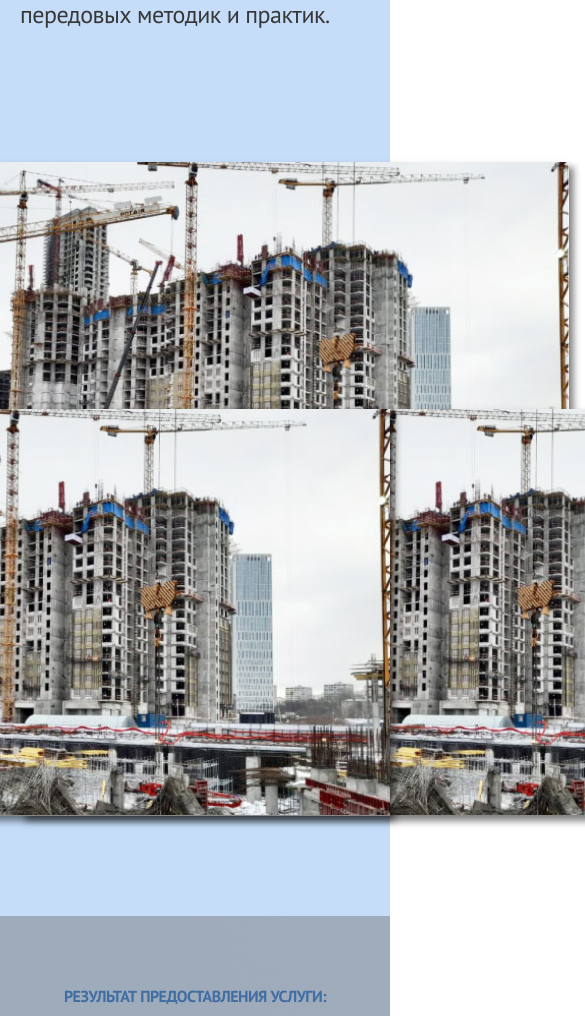
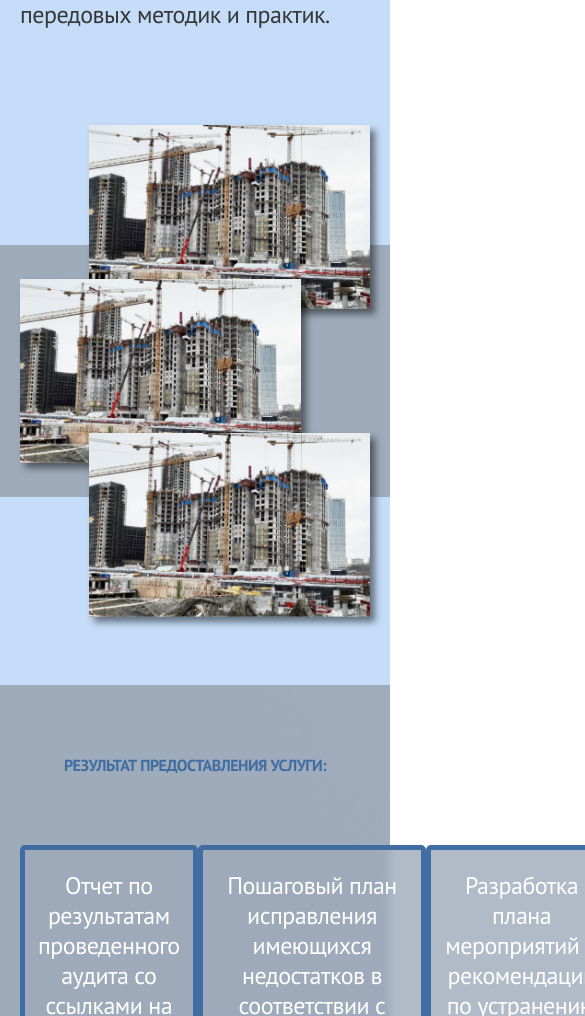
Before and after one commit to Hillel1408/forensic-scientist, a website: page #src/audit.html in a window 390 px wide. Shown: the part 1160-2176 px from the top of the page, 585 px wide, since content can reach past the window. Drawn offline with nearby package versions, Linux system fonts and the light colour scheme; files that its build step writes are made by us from their sources; files whose address does not match are found by name.

Commit message:
Судмедэксперт

```diff
--- a/#src/scss/sections/audit.scss
+++ b/#src/scss/sections/audit.scss
@@ -17,6 +17,9 @@
     & > div {
       position: relative;
       height: 483px;
+      @media (max-width: 480px) {
+        height: 252px;
+      }
     }
   }
   &-block-3 {
@@ -66,17 +69,55 @@
     height: 407px;
     box-shadow: 5px 5px 7px 0px rgba(0, 0, 0, 0.5);
     position: absolute;
+    @media (max-width: 1536px) {
+      height: 300px;
+    }
+    @media (max-width: 480px) {
+      height: 184px;
+      width: 281px !important;
+    }
     &-1 {
       left: 50%;
       top: -83px;
       transform: translateX(-50%);
+      z-index: 1;
+      @media (max-width: 1536px) {
+        top: 50%;
+        transform: translateX(-50%) translateY(-50%);
+      }
+      @media (max-width: 1024px) {
+        width: calc(100% - 40px);
+      }
+      @media (max-width: 480px) {
+        left: 20px;
+        transform: translateY(-50%);
+      }
     }
     &-2 {
-      bottom: -88px;
+      bottom: -120px;
+      z-index: 2;
+      @media (max-width: 1536px) {
+        right: 20px;
+      }
+      @media (max-width: 1024px) {
+        width: calc(100% - 40px);
+      }
     }
     &-3 {
       bottom: -88px;
-      right: 0;
+      right: 20px;
+      z-index: 0;
+      @media (max-width: 1536px) {
+        left: 20px;
+        top: -120px;
+      }
+      @media (max-width: 1024px) {
+        width: calc(100% - 40px);
+      }
+      @media (max-width: 480px) {
+        right: 20px;
+        left: auto;
+      }
     }
     img {
       width: 100%;
--- a/#src/scss/sections/expertise.scss
+++ b/#src/scss/sections/expertise.scss
@@ -2,9 +2,15 @@
   &-block-1 {
     background-color: #c5ddf9;
     padding: 80px 0 163px 0;
+    @media (max-width: 480px) {
+      padding: 30px 0 160px 0;
+    }
     h2 {
       color: #406da2;
       margin-bottom: 40px;
+      @media (max-width: 480px) {
+        margin-bottom: 20px;
+      }
     }
     p {
       color: #373737;
@@ -13,16 +19,27 @@
       &:not(:last-child) {
         margin-bottom: 20px;
       }
+      @media (max-width: 480px) {
+        font-size: 14px;
+        text-align: center;
+      }
     }
   }
   &-block-2 {
     padding: 70px 0 0 0;
     background-image: url("../img/bg-6.jpg");
     background-size: cover;
+    @media (max-width: 480px) {
+      padding: 20px 0 0 0;
+      background-image: url("../img/bg-8.jpg");
+    }
     & > div:last-child {
       height: 20px;
       background-color: #406da2;
       margin-top: 100px;
+      @media (max-width: 480px) {
+        margin-top: 60px;
+      }
     }
     h2 {
       color: #406da2;
@@ -30,6 +47,9 @@
       margin: 0 auto;
       margin-bottom: 70px;
       text-transform: uppercase;
+      @media (max-width: 480px) {
+        margin-bottom: 17px;
+      }
     }
     ul {
       max-width: 1134px;
@@ -45,6 +65,9 @@
         &:before {
           content: url("../img/icon-16.svg");
         }
+        @media (max-width: 480px) {
+          font-size: 14px;
+        }
       }
     }
   }
--- a/#src/scss/style.scss
+++ b/#src/scss/style.scss
@@ -32,10 +32,10 @@
     font-size: 28px;
   }
   @media (max-width: 1280px) {
-    font-size: 24px;
+    font-size: 26px;
   }
   @media (max-width: 1024px) {
-    font-size: 20px;
+    font-size: 24px;
   }
   @media (max-width: 480px) {
     font-size: 16px;
```
